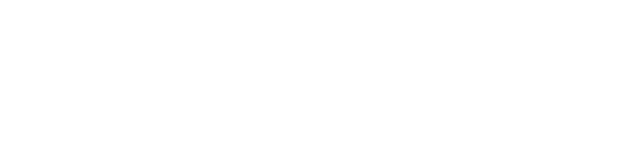
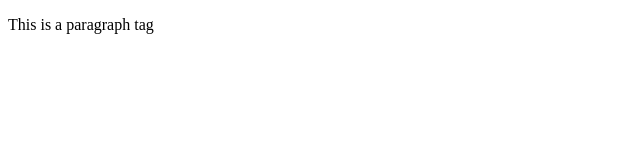
Before and after one commit to MuhammadAnwarBadat/conFusion, a website: page home.html in a window 1280 px wide. Shown: the whole page, without its empty margins (0-640 px from the left). Drawn offline with Linux system fonts and the light colour scheme.

Commit message:
added contact.html

```diff
--- a/home.html
+++ b/home.html
@@ -4,9 +4,10 @@
     <meta charset="UTF-8">
     <meta http-equiv="X-UA-Compatible" content="IE=edge">
     <meta name="viewport" content="width=device-width, initial-scale=1.0">
-    <title>Document</title>
+    <title>This is home page</title>
 </head>
 <body>
+    <p>This is a paragraph tag</p>
 
 </body>
 </html>
```
Also changed, not shown: contact.html (added).
